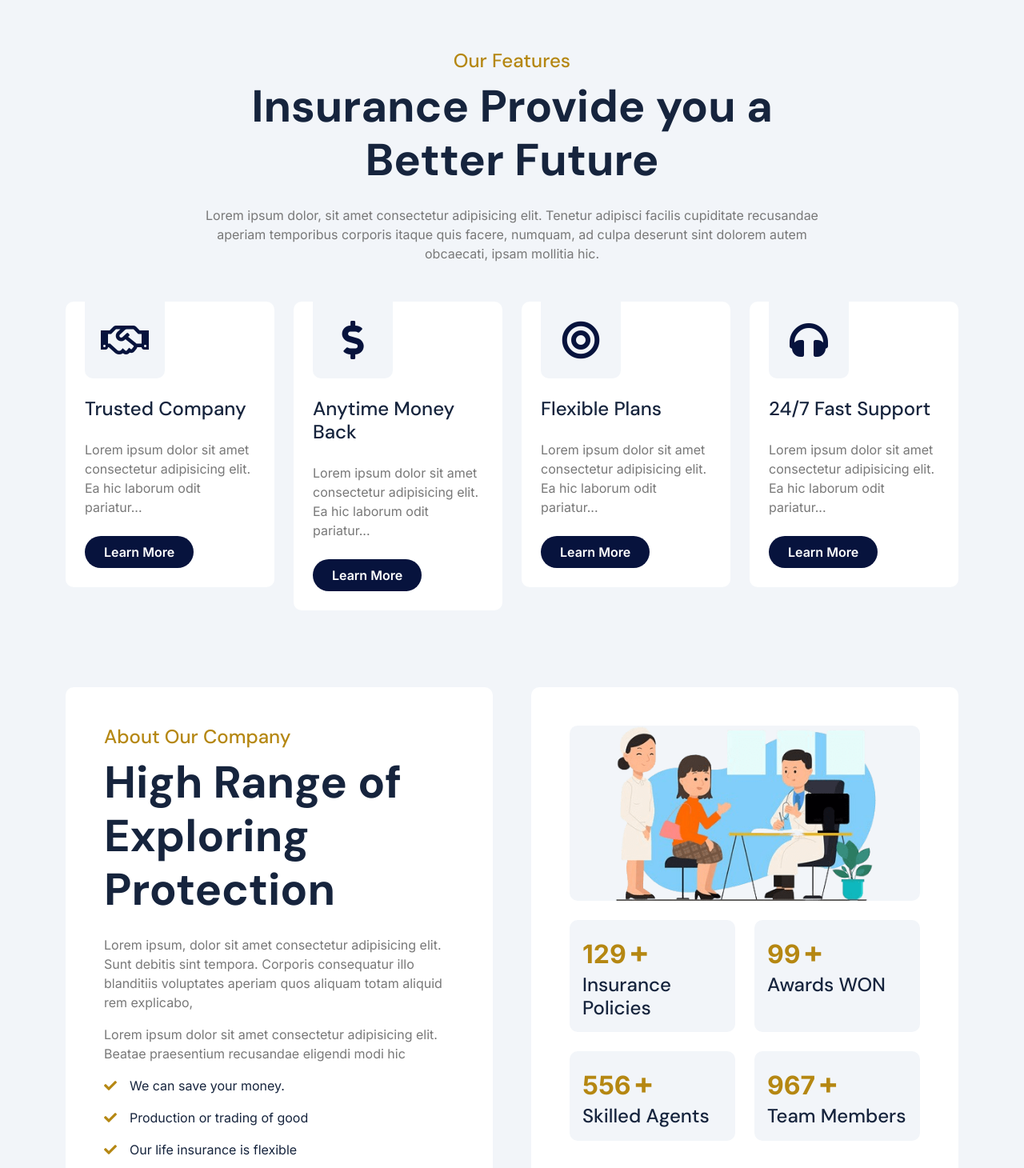
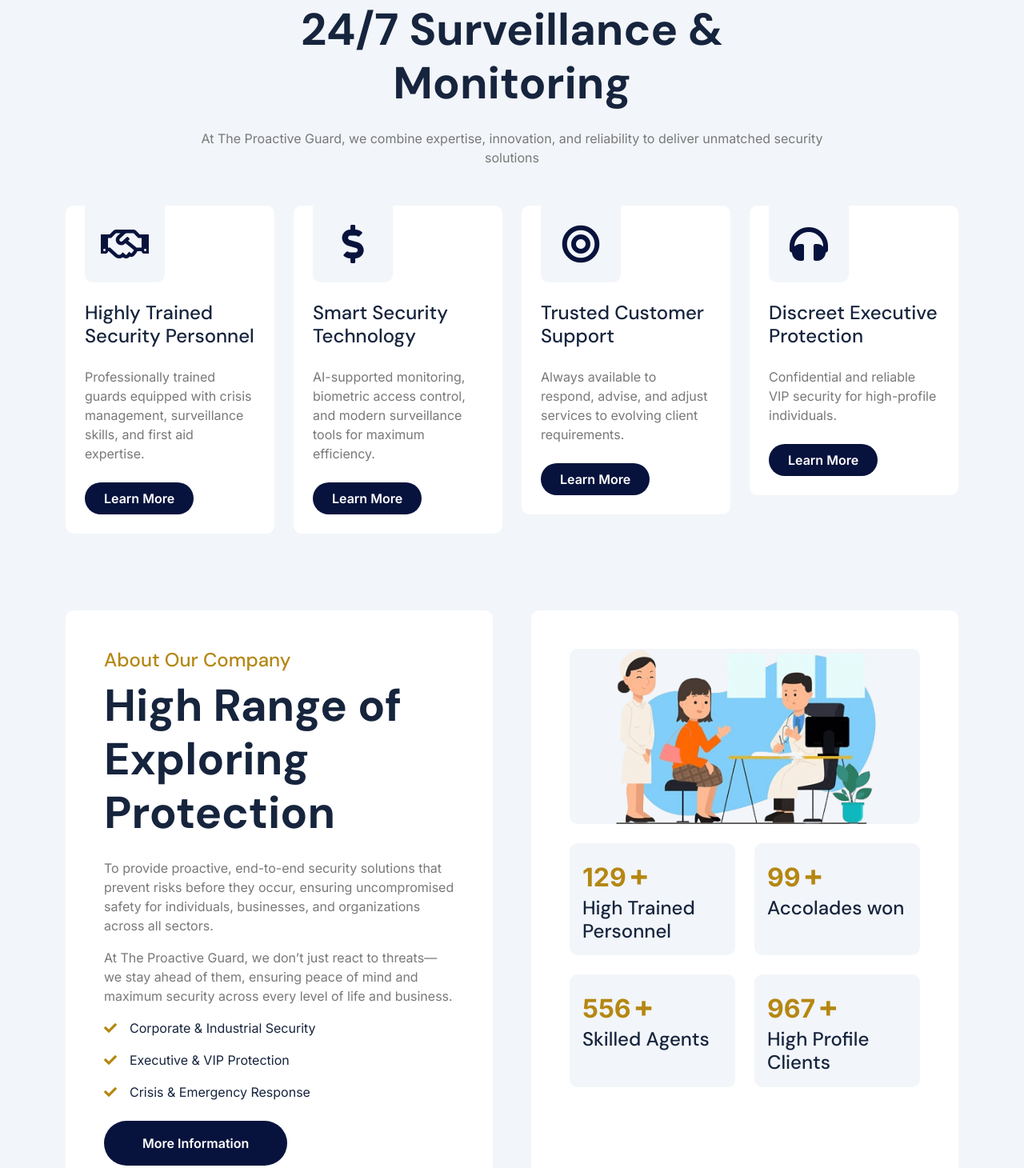
Before and after one commit to Jamie123456789yg/guard-web, a plain HTML site: page index.html in a window 1280 px wide. Shown: the part 870-2330 px from the top of the page at 80% size. Drawn offline with nearby package versions, Linux system fonts and the light colour scheme.

Commit message:
finallyoh

```diff
--- a/index.html
+++ b/index.html
@@ -199,14 +199,12 @@
     <!-- Carousel End -->
 
     <!-- Feature Start -->
-    <div class="container-fluid feature bg-light py-5">
-        <div class="container py-5">
+    <div class="container-fluid feature bg-light pb-5">
+            <div class="container pb-5">
                 <div class="text-center mx-auto pb-5 wow fadeInUp" data-wow-delay="0.2s" style="max-width: 800px;">
                     <h4 class="text-primary">Our Features</h4>
-                <h1 class="display-4 mb-4">Insurance Provide you a Better Future</h1>
-                <p class="mb-0">Lorem ipsum dolor, sit amet consectetur adipisicing elit. Tenetur adipisci facilis
-                    cupiditate recusandae aperiam temporibus corporis itaque quis facere, numquam, ad culpa deserunt
-                    sint dolorem autem obcaecati, ipsam mollitia hic.
+                    <h1 class="display-4 mb-4">24/7 Surveillance & Monitoring</h1>
+                    <p class="mb-0">At The Proactive Guard, we combine expertise, innovation, and reliability to deliver unmatched security solutions
                     </p>
                 </div>
                 <div class="row g-4">
@@ -215,9 +213,8 @@
                             <div class="feature-icon p-4 mb-4">
                                 <i class="far fa-handshake fa-3x"></i>
                             </div>
-                        <h4 class="mb-4">Trusted Company</h4>
-                        <p class="mb-4">Lorem ipsum dolor sit amet consectetur adipisicing elit. Ea hic laborum odit
-                            pariatur...
+                            <h4 class="mb-4">Highly Trained Security Personnel</h4>
+                            <p class="mb-4">Professionally trained guards equipped with crisis management, surveillance skills, and first aid expertise.
                             </p>
                             <a class="btn btn-primary rounded-pill py-2 px-4" href="#">Learn More</a>
                         </div>
@@ -227,9 +224,8 @@
                             <div class="feature-icon p-4 mb-4">
                                 <i class="fa fa-dollar-sign fa-3x"></i>
                             </div>
-                        <h4 class="mb-4">Anytime Money Back</h4>
-                        <p class="mb-4">Lorem ipsum dolor sit amet consectetur adipisicing elit. Ea hic laborum odit
-                            pariatur...
+                            <h4 class="mb-4">Smart Security Technology</h4>
+                            <p class="mb-4">AI-supported monitoring, biometric access control, and modern surveillance tools for maximum efficiency.
                             </p>
                             <a class="btn btn-primary rounded-pill py-2 px-4" href="#">Learn More</a>
                         </div>
@@ -239,9 +235,8 @@
                             <div class="feature-icon p-4 mb-4">
                                 <i class="fa fa-bullseye fa-3x"></i>
                             </div>
-                        <h4 class="mb-4">Flexible Plans</h4>
-                        <p class="mb-4">Lorem ipsum dolor sit amet consectetur adipisicing elit. Ea hic laborum odit
-                            pariatur...
+                            <h4 class="mb-4">Trusted Customer Support</h4>
+                            <p class="mb-4">Always available to respond, advise, and adjust services to evolving client requirements.
                             </p>
                             <a class="btn btn-primary rounded-pill py-2 px-4" href="#">Learn More</a>
                         </div>
@@ -251,9 +246,8 @@
                             <div class="feature-icon p-4 mb-4">
                                 <i class="fa fa-headphones fa-3x"></i>
                             </div>
-                        <h4 class="mb-4">24/7 Fast Support</h4>
-                        <p class="mb-4">Lorem ipsum dolor sit amet consectetur adipisicing elit. Ea hic laborum odit
-                            pariatur...
+                            <h4 class="mb-4">Discreet Executive Protection</h4>
+                            <p class="mb-4">Confidential and reliable VIP security for high-profile individuals.
                             </p>
                             <a class="btn btn-primary rounded-pill py-2 px-4" href="#">Learn More</a>
                         </div>
@@ -271,17 +265,13 @@
                     <div class="about-item-content bg-white rounded p-5 h-100">
                             <h4 class="text-primary">About Our Company</h4>
                             <h1 class="display-4 mb-4">High Range of Exploring Protection</h1>
-                        <p>Lorem ipsum, dolor sit amet consectetur adipisicing elit. Sunt debitis sint tempora. Corporis
-                            consequatur illo blanditiis voluptates aperiam quos aliquam totam aliquid rem explicabo,
+                            <p>To provide proactive, end-to-end security solutions that prevent risks before they occur, ensuring uncompromised safety for individuals, businesses, and organizations across all sectors.
                             </p>
-                        <p>Lorem ipsum dolor sit amet consectetur adipisicing elit. Beatae praesentium recusandae
-                            eligendi modi hic
+                            <p>At The Proactive Guard, we don’t just react to threats—we stay ahead of them, ensuring peace of mind and maximum security across every level of life and business.
                             </p>
-                        <p class="text-dark"><i class="fa fa-check text-primary me-3"></i>We can save your money.</p>
-                        <p class="text-dark"><i class="fa fa-check text-primary me-3"></i>Production or trading of good
-                        </p>
-                        <p class="text-dark mb-4"><i class="fa fa-check text-primary me-3"></i>Our life insurance is
-                            flexible</p>
+                            <p class="text-dark"><i class="fa fa-check text-primary me-3"></i>Corporate & Industrial Security</p>
+                            <p class="text-dark"><i class="fa fa-check text-primary me-3"></i>Executive & VIP Protection</p>
+                            <p class="text-dark mb-4"><i class="fa fa-check text-primary me-3"></i>Crisis & Emergency Response</p>
                             <a class="btn btn-primary rounded-pill py-3 px-5" href="#">More Information</a>
                         </div>
                     </div>
@@ -299,7 +289,7 @@
                                             <span class="text-primary fs-2 fw-bold" data-toggle="counter-up">129</span>
                                             <span class="h1 fw-bold text-primary">+</span>
                                         </div>
-                                    <h4 class="mb-0 text-dark">Insurance Policies</h4>
+                                        <h4 class="mb-0 text-dark">High Trained Personnel</h4>
                                     </div>
                                 </div>
                                 <div class="col-sm-6">
@@ -308,7 +298,7 @@
                                             <span class="text-primary fs-2 fw-bold" data-toggle="counter-up">99</span>
                                             <span class="h1 fw-bold text-primary">+</span>
                                         </div>
-                                    <h4 class="mb-0 text-dark">Awards WON</h4>
+                                        <h4 class="mb-0 text-dark">Accolades won</h4>
                                     </div>
                                 </div>
                                 <div class="col-sm-6">
@@ -326,7 +316,7 @@
                                             <span class="text-primary fs-2 fw-bold" data-toggle="counter-up">967</span>
                                             <span class="h1 fw-bold text-primary">+</span>
                                         </div>
-                                    <h4 class="mb-0 text-dark">Team Members</h4>
+                                        <h4 class="mb-0 text-dark">High Profile Clients</h4>
                                     </div>
                                 </div>
                             </div>
```
Lines whose indentation alone changed are shown as unchanged.
